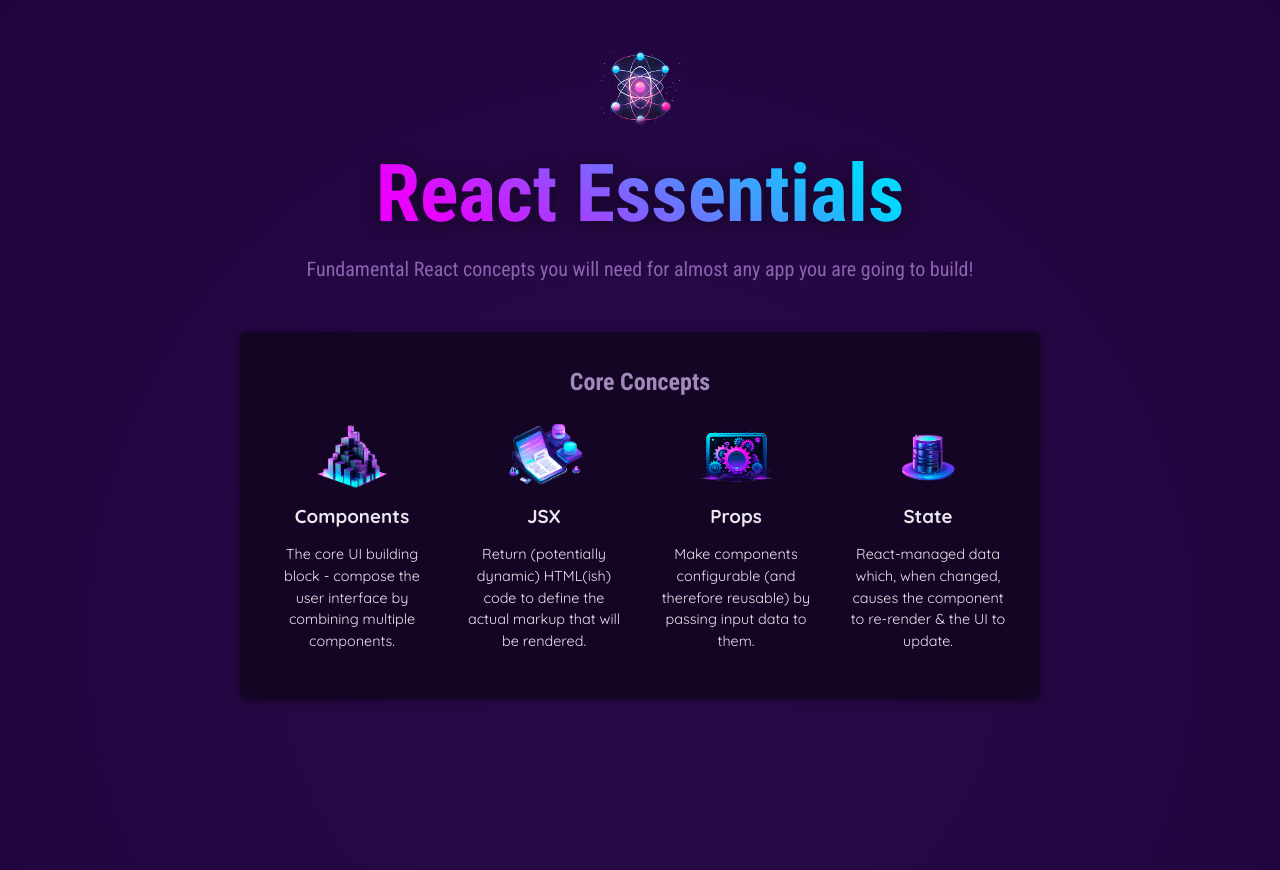
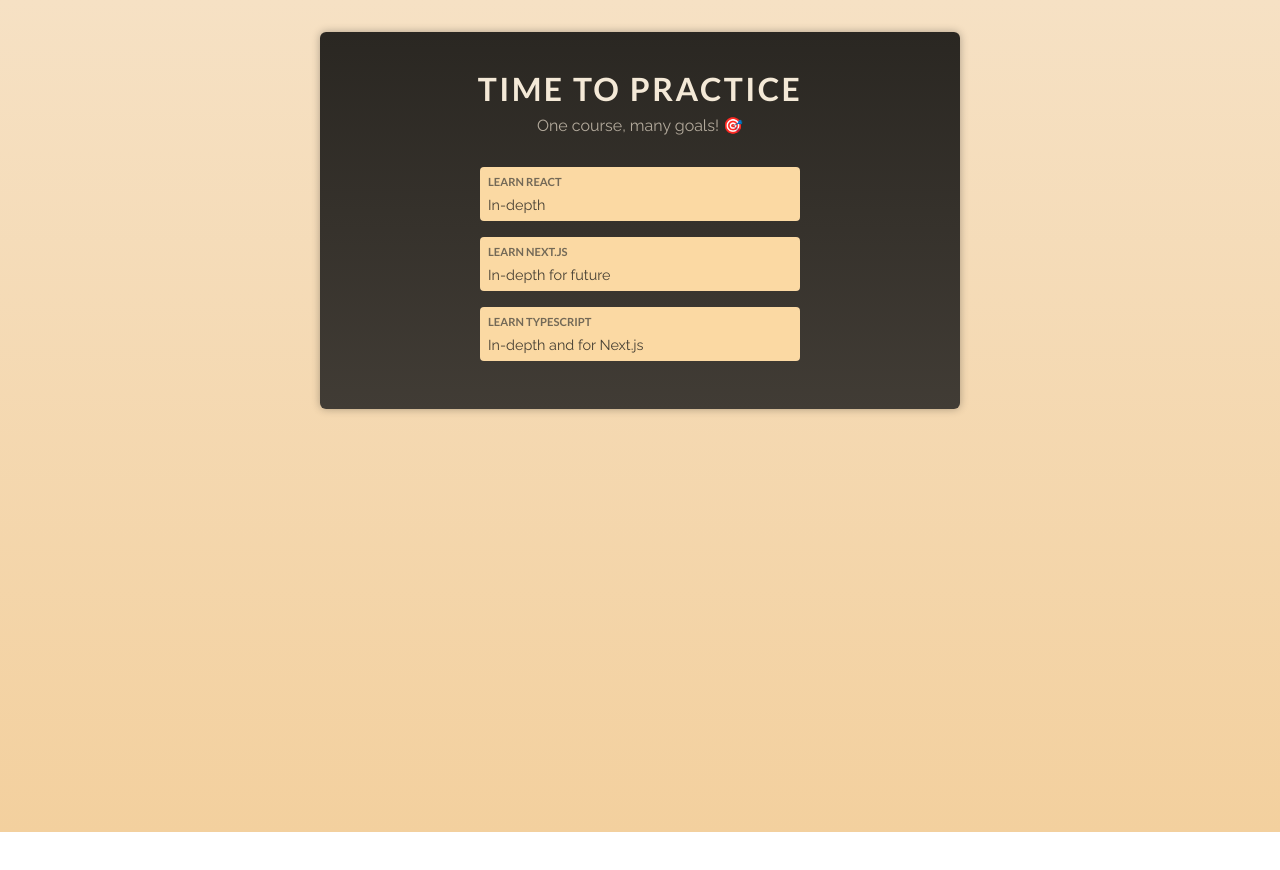
Before and after one commit to MuhammadArsalanShah/React-Starting-Project, a React (Vite) app: page / in a window 1280 px wide. Shown: the top 870 px of the page. After the commit the page ends 832 px from the top, so only its background shows below. Built offline with nearby package versions, Linux system fonts and the light colour scheme.

Commit message:
Coding exercise 5: working with props

```diff
--- a/src/App.jsx
+++ b/src/App.jsx
@@ -1,73 +1,65 @@
-import reactImg from "./assets/react-core-concepts.png";
-import { CORE_CONCEPTS } from "./data.js";
+// import reactImg from "./assets/react-core-concepts.png";
+// import { CORE_CONCEPTS } from "./data.js";
 
-console.log('this is img: ',reactImg);
+// console.log('this is img: ',reactImg);
 
-const reactDescriptions = ['Fundamental', 'Crucial', 'Core'];
+// const reactDescriptions = ['Fundamental', 'Crucial', 'Core'];
 
-function genRandomNum(max) {
-  return Math.floor(Math.random() * (max + 1));
-}
+// function genRandomNum(max) {
+//   return Math.floor(Math.random() * (max + 1));
+// }
 
-// function CoreConcept(props) {
+// // function CoreConcept(props) {... instead of this sytax use the below one
+
+// function CoreConcept({image, title, description}) {
 //   return (
 //     <li>
-//       <img src={props.image} alt={props.title} />
-//       <h3>{props.title}</h3>
-//       <p>{props.description}</p>
+//       <img src={image} alt={title} />
+//       <h3>{title}</h3>
+//       <p>{description}</p>
 //     </li>
 //   );
 // }
 
-function CoreConcept({image, title, description}) {
-  return (
-    <li>
-      <img src={image} alt={title} />
-      <h3>{title}</h3>
-      <p>{description}</p>
-    </li>
-  );
-}
+// function Header() {
+//   const description = reactDescriptions[genRandomNum(reactDescriptions.length - 1)];
 
-function Header() {
-  const description = reactDescriptions[genRandomNum(reactDescriptions.length - 1)];
+//   return (
+//     <header>
+//       <img src={reactImg} alt="Stylized atom" />
+//       <h1>React Essentials</h1>
+//       <p>
+//         {description} React concepts you will need for almost any app you are
+//         going to build!
+//       </p>
+//     </header>
+//   );
+// }
 
-  return (
-    <header>
-      <img src={reactImg} alt="Stylized atom" />
-      <h1>React Essentials</h1>
-      <p>
-        {description} React concepts you will need for almost any app you are
-        going to build!
-      </p>
-    </header>
-  );
-}
+// function App() {
+//   return (
+//     <div>
+//       <Header />
+//       <main>
+//         <section id="core-concepts">
+//           <h2>Core Concepts</h2>
+//           <ul>
+//             <CoreConcept {...CORE_CONCEPTS[0]}/>
+//             <CoreConcept {...CORE_CONCEPTS[1]}/>
+//             <CoreConcept {...CORE_CONCEPTS[2]}/>
+//             <CoreConcept
+//               title={CORE_CONCEPTS[3].title}
+//               description={CORE_CONCEPTS[3].description}
+//               image={CORE_CONCEPTS[3].image}
+//             />
+//           </ul>
+//         </section>
+//       </main>
+//     </div>
+//   );
+// }
 
-function App() {
-  return (
-    <div>
-      <Header />
-      <main>
-        <section id="core-concepts">
-          <h2>Core Concepts</h2>
-          <ul>
-            <CoreConcept {...CORE_CONCEPTS[0]}/>
-            <CoreConcept {...CORE_CONCEPTS[1]}/>
-            <CoreConcept {...CORE_CONCEPTS[2]}/>
-            <CoreConcept
-              title={CORE_CONCEPTS[3].title}
-              description={CORE_CONCEPTS[3].description}
-              image={CORE_CONCEPTS[3].image}
-            />
-          </ul>
-        </section>
-      </main>
-    </div>
-  );
-}
-
-export default App;
+// export default App;
 
 
 
@@ -114,3 +106,38 @@
 
 export default App;
 */
+
+/**** Coding Exercise 5 ****/
+export function CourseGoal({title, description}) {
+  return (
+    <li>
+      <h2>{title}</h2>
+      <p>{description}</p>
+    </li>
+  );
+}
+
+function App() {
+  return (
+    <div id="app" data-testid="app">
+      <h1>Time to Practice</h1>
+      <p>One course, many goals! 🎯</p>
+      <ul>
+        <CourseGoal
+          title="Learn React"
+          description="In-depth"
+        />
+        <CourseGoal
+          title="Learn Next.js"
+          description="In-depth for future"
+        />
+        <CourseGoal
+          title="Learn TypeScript"
+          description="In-depth and for Next.js"
+        />
+      </ul>
+    </div>
+  );
+}
+
+export default App;
--- a/src/index.css
+++ b/src/index.css
@@ -1,4 +1,4 @@
-@import url("https://fonts.googleapis.com/css2?family=Quicksand:wght@400;700&family=Roboto+Condensed:wght@400;700&display=swap");
+/* @import url("https://fonts.googleapis.com/css2?family=Quicksand:wght@400;700&family=Roboto+Condensed:wght@400;700&display=swap");
 
 * {
   box-sizing: border-box;
@@ -147,7 +147,7 @@
 
 #tab-content code {
   font-size: 1rem;
-}
+} */
 
 
 /***** Coding exercise 4 CSS *****/
@@ -206,3 +206,78 @@
     box-shadow: 0 0 0 0 rgba(250, 229, 113, 0);
   }
 } */
+
+
+/***** Coding exercise 5 CSS *****/
+@import url('https://fonts.googleapis.com/css2?family=Raleway:wght@400;700&family=Lato:wght@400;700&display=swap');
+
+* {
+  box-sizing: border-box;
+}
+
+body {
+  margin: 0;
+  font-family: 'Raleway', sans-serif;
+  -webkit-font-smoothing: antialiased;
+  -moz-osx-font-smoothing: grayscale;
+  background: linear-gradient(#f6e1c4, #f3d09e);
+  color: #302b23;
+  min-height: 100vh;
+}
+
+#app {
+  margin: 2rem auto;
+  padding: 1rem;
+  max-width: 40rem;
+  text-align: center;
+  border-radius: 6px;
+  background: linear-gradient(#2a2722, #413c35);
+  color: #f4e9d7;
+  box-shadow: 0 0 8px rgba(0, 0, 0, 0.3);
+}
+
+h1 {
+  letter-spacing: 0.15rem;
+  font-family: 'Lato', sans-serif;
+  text-transform: uppercase;
+  margin-bottom: 0.5rem;
+}
+
+#app > p {
+  margin: 0;
+  color: #b3aa9c;
+}
+
+ul {
+  list-style: none;
+  margin: 2rem 0;
+  padding: 0;
+}
+
+li {
+  margin: 1rem auto;
+  padding: 0.5rem;
+  max-width: 20rem;
+  background: #fbd9a3;
+  color: #302b23;
+  border-radius: 4px;
+  text-align: left;
+}
+
+li h2,
+li p {
+  margin: 0;
+}
+
+li h2 {
+  font-family: 'Lato', sans-serif;
+  font-size: 0.7rem;
+  text-transform: uppercase;
+  color: #736957;
+  margin-bottom: 0.5rem;
+}
+
+li p {
+  font-size: 0.9rem;
+  color: #474034;
+}
```
